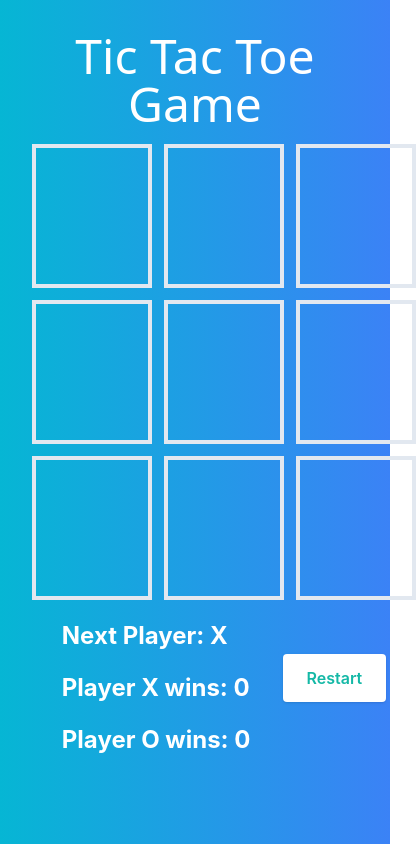
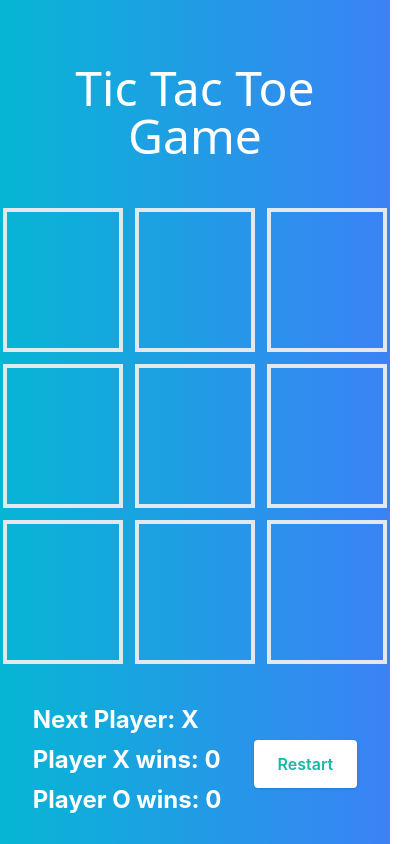
Before and after one commit to teadulellari/tic-tac-toe, a React app in the folder tic-tac-toe/: page / in a window 390 px wide. Shown: the whole page, 416 px wide, since content can reach past the window. Built offline with nearby package versions, Linux system fonts and the light colour scheme; the HTML template or start-up script is replaced by a standard one.

Commit message:
improve mobile layout

```diff
--- a/tic-tac-toe/src/components/Game.tsx
+++ b/tic-tac-toe/src/components/Game.tsx
@@ -208,25 +208,25 @@ const Game = () => {
   };
 
   return (
-    <div className="h-full p-8 text-slate-800 bg-gradient-to-r from-cyan-500 to-blue-500">
-      <h1 className="text-center text-5xl mb-4 font-display text-white">
+    <div className="flex flex-col min-h-screen justify-center items-center p-8 text-slate-800 bg-gradient-to-r from-cyan-500 to-blue-500">
+      <h1 className="text-center text-5xl mt-8 mb-4 font-display text-white sm:mt-0">
         Tic Tac Toe Game
       </h1>
-      <div>
+      <div className="flex flex-col justify-center items-center py-8">
         <div className="grid grid-cols-3 gap-3 mx-auto w-96">
           {gameState.map((player, index) => (
             <Square key={index} onClick={handleClick} {...{ index, player }} />
           ))}
         </div>
-        <div className="flex items-center justify-center mx-auto w-96">
+        <div className="flex items-center justify-center mx-auto w-96 mt-8 sm:mt-12">
           <div className="text-2xl text-serif text-white font-bold mr-8">
-            <p className="mt-5">
+            <p className="mt-2">
               Next Player: <span>{currentPlayer}</span>
             </p>
-            <p className="mt-5">
+            <p className="mt-2">
               Player X wins: <span>{scores["X"]}</span>
             </p>
-            <p className="mt-5">
+            <p className="mt-2 mb-4">
               Player O wins: <span>{scores["O"]}</span>
             </p>
           </div>
@@ -241,5 +241,4 @@ const Game = () => {
     </div>
   );
 };
-
 export default Game;
--- a/tic-tac-toe/src/components/index.css
+++ b/tic-tac-toe/src/components/index.css
@@ -13,9 +13,11 @@ body {
     sans-serif;
   -webkit-font-smoothing: antialiased;
   -moz-osx-font-smoothing: grayscale;
-  height: 100%;
+  overflow: hidden;
+  height: 100vh; /* Set the body height to 100% of the viewport height */
 }
 
 #root {
   height: 100%;
+  overflow-y: auto; /* Enable vertical scrolling for #root element */
 }
```
